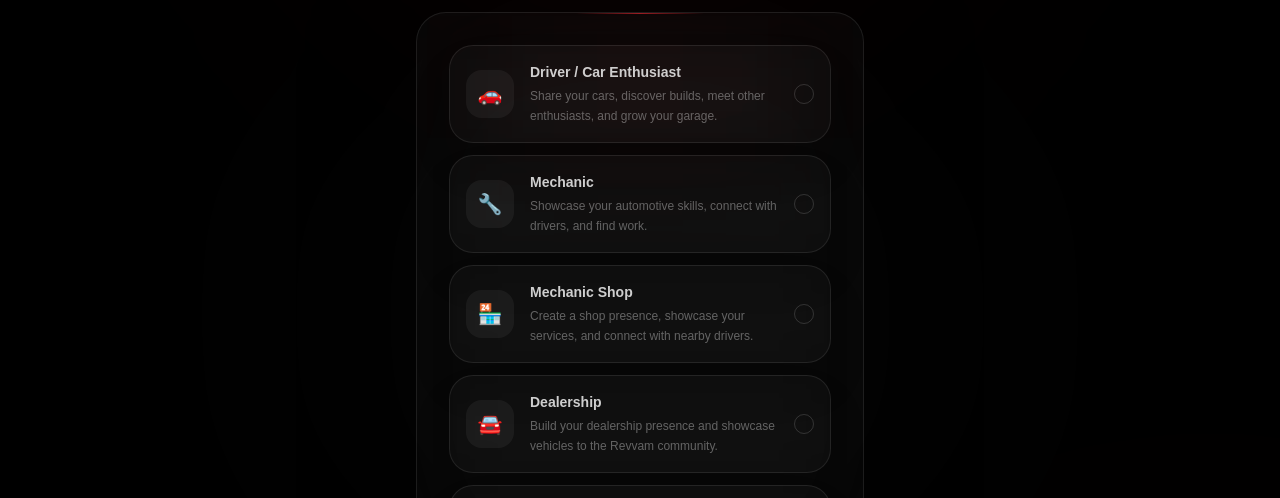
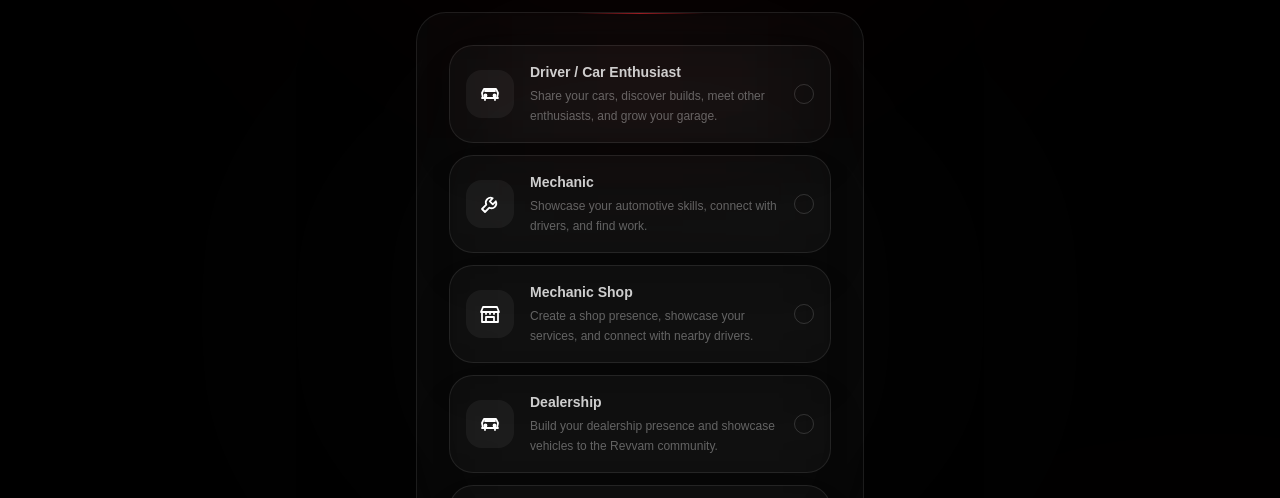
Before and after one commit to Gads-Tech/Revvam, a Next.js app: page /onboarding in a window 1280 px wide. Shown: the part 268-766 px from the top of the page. Built offline with nearby package versions, Linux system fonts and the light colour scheme.

Commit message:
Replace onboarding emoji icons with Revvam SVGs

```diff
--- a/src/app/onboarding/page.tsx
+++ b/src/app/onboarding/page.tsx
@@ -5,14 +5,15 @@ import { useRouter } from "next/navigation";
 import AuthLayout from "@/components/AuthLayout";
 import GlassCard from "@/components/GlassCard";
 import GlassButton from "@/components/GlassButton";
+import { CarIcon, MechanicIcon, StorefrontIcon, UserIcon } from "@/components/icons/RevvamIcons";
 
 type OnboardingType = "DRIVER" | "MECHANIC" | "MECHANIC_SHOP" | "DEALERSHIP" | "EXPLORER";
-const options: { type: OnboardingType; icon: string; title: string; description: string }[] = [
-  { type: "DRIVER", icon: "🚗", title: "Driver / Car Enthusiast", description: "Share your cars, discover builds, meet other enthusiasts, and grow your garage." },
-  { type: "MECHANIC", icon: "🔧", title: "Mechanic", description: "Showcase your automotive skills, connect with drivers, and find work." },
-  { type: "MECHANIC_SHOP", icon: "🏪", title: "Mechanic Shop", description: "Create a shop presence, showcase your services, and connect with nearby drivers." },
-  { type: "DEALERSHIP", icon: "🚘", title: "Dealership", description: "Build your dealership presence and showcase vehicles to the Revvam community." },
-  { type: "EXPLORER", icon: "👀", title: "Just Exploring", description: "Explore Revvam, discover cars, people, businesses, and what's happening around you." },
+const options: { type: OnboardingType; icon: React.ReactNode; title: string; description: string }[] = [
+  { type: "DRIVER", icon: <CarIcon className="h-6 w-6" />, title: "Driver / Car Enthusiast", description: "Share your cars, discover builds, meet other enthusiasts, and grow your garage." },
+  { type: "MECHANIC", icon: <MechanicIcon className="h-6 w-6" />, title: "Mechanic", description: "Showcase your automotive skills, connect with drivers, and find work." },
+  { type: "MECHANIC_SHOP", icon: <StorefrontIcon className="h-6 w-6" />, title: "Mechanic Shop", description: "Create a shop presence, showcase your services, and connect with nearby drivers." },
+  { type: "DEALERSHIP", icon: <CarIcon className="h-6 w-6" />, title: "Dealership", description: "Build your dealership presence and showcase vehicles to the Revvam community." },
+  { type: "EXPLORER", icon: <UserIcon className="h-6 w-6" />, title: "Just Exploring", description: "Explore Revvam, discover cars, people, businesses, and what's happening around you." },
 ];
 
 export default function OnboardingPage() {
@@ -45,7 +46,7 @@ export default function OnboardingPage() {
             <button key={option.type} type="button" disabled={loading} onClick={() => setSelected(option.type)} className="block w-full text-left">
               <GlassCard className={`relative overflow-hidden p-4 transition-all duration-300 ${isSelected ? "border-red-500/50 bg-red-500/[0.08]" : "hover:border-white/[0.18] hover:bg-white/[0.045]"}`}>
                 <div className="flex items-center gap-4">
-                  <div className={`flex h-12 w-12 shrink-0 items-center justify-center rounded-2xl text-xl ${isSelected ? "bg-red-500/15" : "bg-white/[0.05]"}`}>{option.icon}</div>
+                  <div className={`flex h-12 w-12 shrink-0 items-center justify-center rounded-2xl text-white ${isSelected ? "bg-red-500/15" : "bg-white/[0.05]"}`}>{option.icon}</div>
                   <div className="min-w-0 flex-1"><h2 className={`text-sm font-semibold ${isSelected ? "text-white" : "text-white/80"}`}>{option.title}</h2><p className="mt-1 text-xs leading-5 text-white/35">{option.description}</p></div>
                   <div className={`flex h-5 w-5 shrink-0 items-center justify-center rounded-full border ${isSelected ? "border-red-400 bg-red-500" : "border-white/15"}`}>{isSelected && <span className="text-[10px] font-bold text-white">✓</span>}</div>
                 </div>
```
